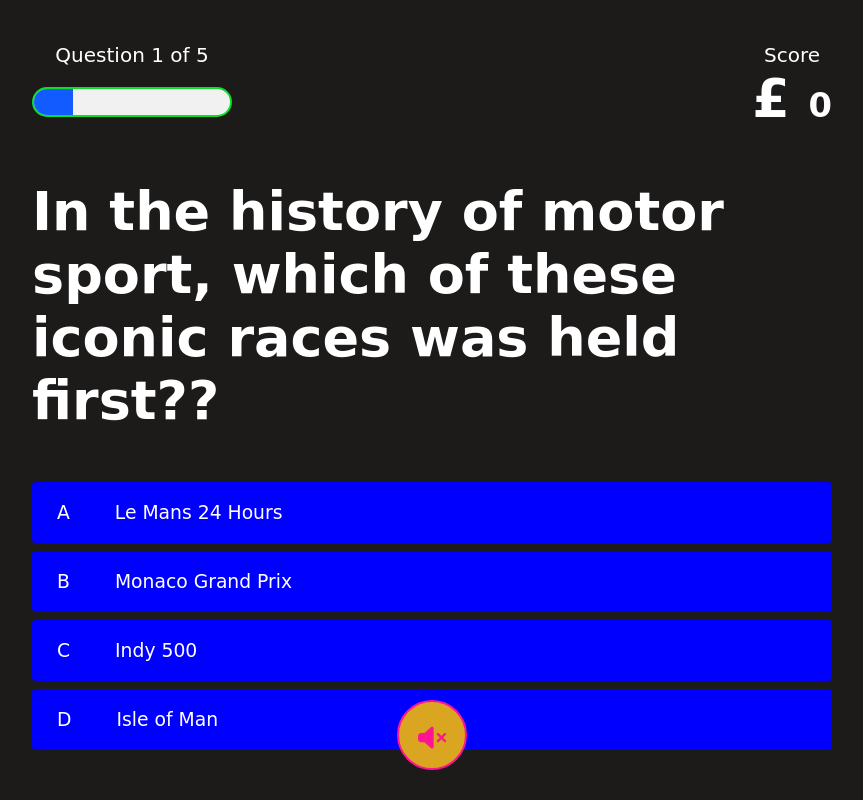
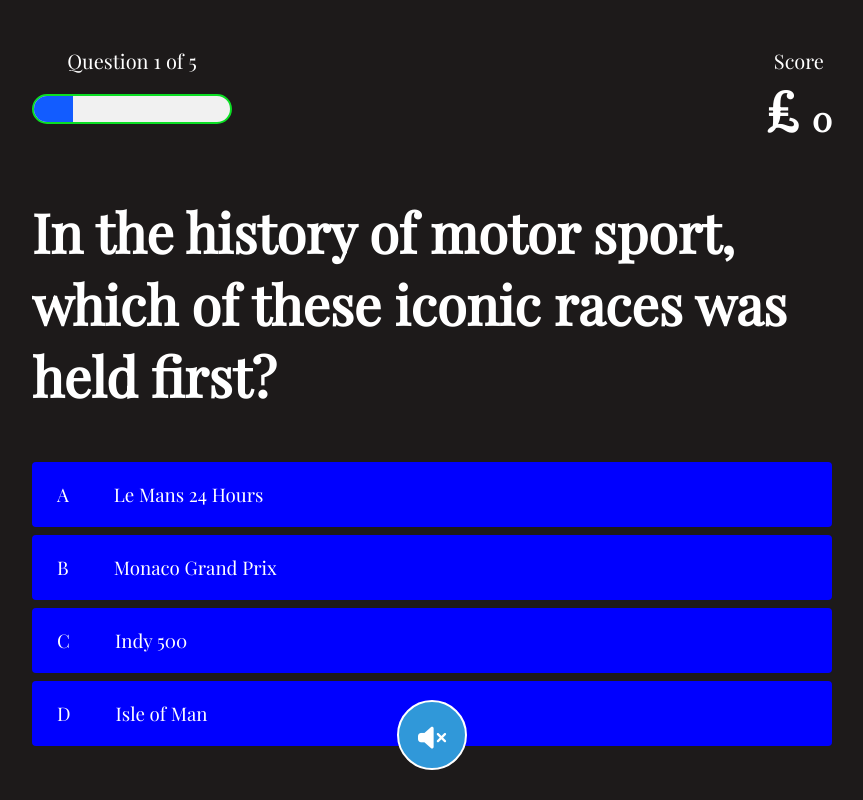
Before and after one commit to rajahaseebfayyaz/Who-Wants-To-Be-A-Millionaire, a plain HTML site: page index.html in a window 1280 px wide. Both pictures are taken after a click on the link "Play". Shown: the whole page, without its empty margins (208-1071 px from the left). Drawn offline with nearby package versions, Linux system fonts and the light colour scheme.

Commit message:
edit audio control colours and audio itself

```diff
--- a/assets/css/style.css
+++ b/assets/css/style.css
@@ -14,7 +14,7 @@
     margin: 0;
     padding: 0;
     font-size: 62.5%;
-    font-family: 'Playfair Display', cursive;
+    font-family: 'Playfair Display', serif;
 
 }
 
@@ -249,10 +249,10 @@
 }
 
 .circle {
-    border: 2px solid deeppink;
+    border: 2px solid #FFF;
     border-radius: 50%;
-    background: goldenrod;
-    color: deeppink;
+    background: #3098d9;
+    color: #FFF;
     text-align: center;
     width: 70px;
     height: 70px;
--- a/assets/js/game.js
+++ b/assets/js/game.js
@@ -68,7 +68,7 @@
              answer: 3,
          },
          {
-             question: 'In the history of motor sport, which of these iconic races was held first??',
+             question: 'In the history of motor sport, which of these iconic races was held first?',
              choice1: 'Le Mans 24 Hours',
              choice2: 'Monaco Grand Prix',
              choice3: 'Indy 500',
@@ -140,7 +140,7 @@
              answer: 3,
          },
          {
-             question: 'In 1718, which pirate died in battle off the coast of what is now North Carolina??',
+             question: 'In 1718, which pirate died in battle off the coast of what is now North Carolina?',
              choice1: 'Calico Jack',
              choice2: 'Blackbeard',
              choice3: 'Bartholomew Roberts',
--- a/index.html
+++ b/index.html
@@ -5,6 +5,9 @@
     <meta charset="UTF-8">
     <meta http-equiv="X-UA-Compatible" content="IE=edge">
     <meta name="viewport" content="width=device-width, initial-scale=1.0">
+    <link rel="preconnect" href="https://fonts.googleapis.com">
+    <link rel="preconnect" href="https://fonts.gstatic.com" crossorigin>
+    <link href="https://fonts.googleapis.com/css2?family=Playfair+Display&display=swap" rel="stylesheet">
     <link rel="stylesheet" href="assets/css/style.css">
     <title>Document</title>
 </head>
@@ -19,7 +22,7 @@
                         Click Here
                     </a>
                     <p>
-                         to search how to do this on your browser.
+                        to search how to do this on your browser.
                     </p>
                 </div>
             </div>
@@ -90,7 +93,8 @@
     <!-- End of Game Page -->
     <div class="container game-over-container hide">
         <div id="end" class="justify-center flex-column">
-            <h1>£ <span id="finalScore">0</span></h1>
+            <h1>Game Over!</h1>
+            <h2>You Earned £ <span id="finalScore">0</span></h2>
             <div class="end-form-container">
                 <h2 id="end-text">Enter your name below to save the score!</h2>
                 <input type="text" name="name" id="username" placeholder="Enter your name">
@@ -113,7 +117,7 @@
     </div>
 
     <!-- Music: “Countering Evil”, from PlayOnLoop.com Licensed under Creative Commons by Attribution 4.0 -->
-    <audio id="music" src="assets/audio/POL-tension-build-up-12.wav"></audio>
+    <audio id="music" src="assets/audio/POL-countering-evil-short.wav"></audio>
 
     <!-- SCRIPTS -->
     <script src="assets/js/game.js"></script>
```
Also changed, not shown: 3 other files.
